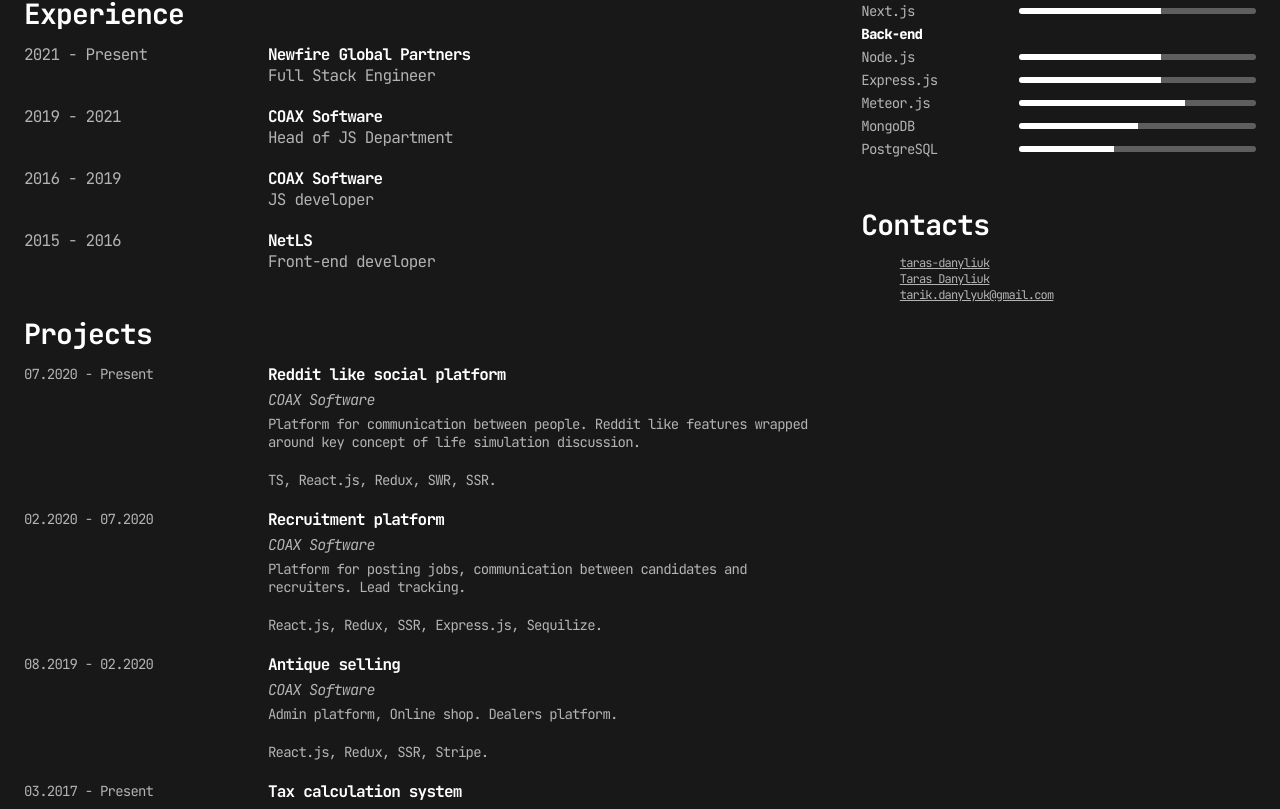
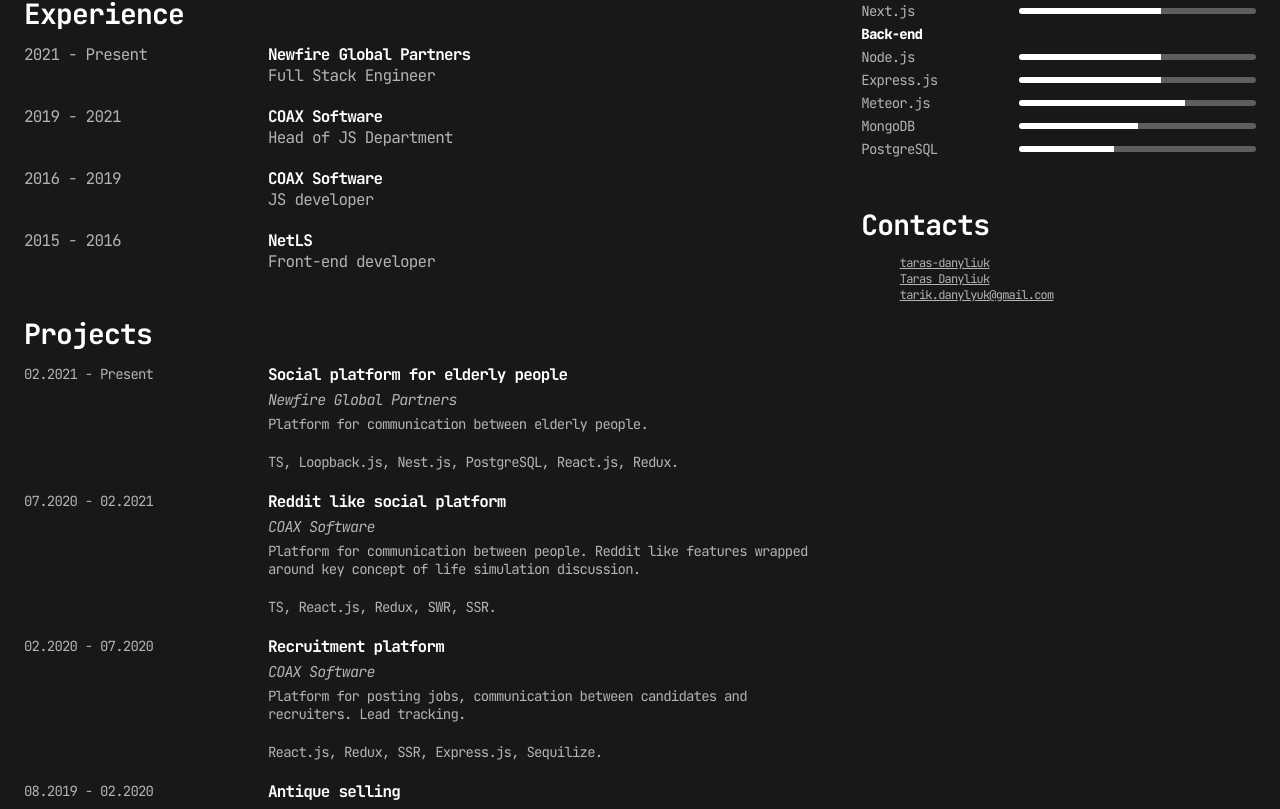
Before and after one commit to taras-danyliuk/taras-danyliuk.github.io, a Svelte app: page / in a window 1280 px wide. Shown: the part 502-1311 px from the top of the page. Built offline with nearby package versions, Linux system fonts and the light colour scheme; some icons are missing.

Commit message:
add new project

```diff
--- a/src/components/Projects.svelte
+++ b/src/components/Projects.svelte
@@ -2,7 +2,22 @@
     <h3 class="section-title">Projects</h3>
 
     <div class="row">
-        <p class="dates">07.2020 - Present</p>
+        <p class="dates">02.2021 - Present</p>
+
+        <div>
+            <h5>Social platform for elderly people</h5>
+            <p class="company">Newfire Global Partners</p>
+            <p class="description">
+                Platform for communication between elderly people.
+            </p>
+            <p class="technologies">
+                TS, Loopback.js, Nest.js, PostgreSQL, React.js, Redux.
+            </p>
+        </div>
+    </div>
+
+    <div class="row">
+        <p class="dates">07.2020 - 02.2021</p>
 
         <div>
             <h5>Reddit like social platform</h5>
```
